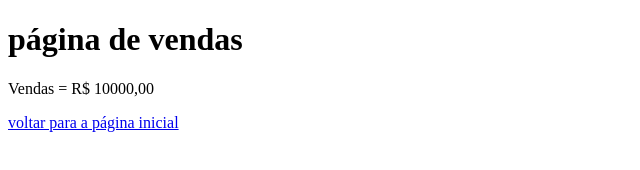
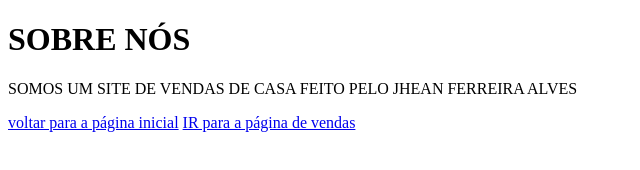
Before and after one commit to JheanAlves/AtividadeGITHUB, a plain HTML site: page BLOG.html in a window 1280 px wide. Shown: the whole page, without its empty margins (0-640 px from the left). Drawn offline with Linux system fonts and the light colour scheme.

Commit message:
att layout

```diff
--- a/BLOG.html
+++ b/BLOG.html
@@ -7,8 +7,9 @@
     <title>Document</title>
 </head>
 <body>
-    <h1> página de vendas</h1>
-    <P>Vendas = R$ 10000,00</P>
+    <h1> SOBRE NÓS</h1>
+    <P>SOMOS UM SITE DE VENDAS DE CASA FEITO PELO JHEAN FERREIRA ALVES</P>
     <a href="index.html"> voltar para a página inicial</a>
+    <a href="vendas.html"> IR para a página de vendas</a>
 </body>
 </html>
```
Also changed, not shown: index.html (+1 -0 lines).
